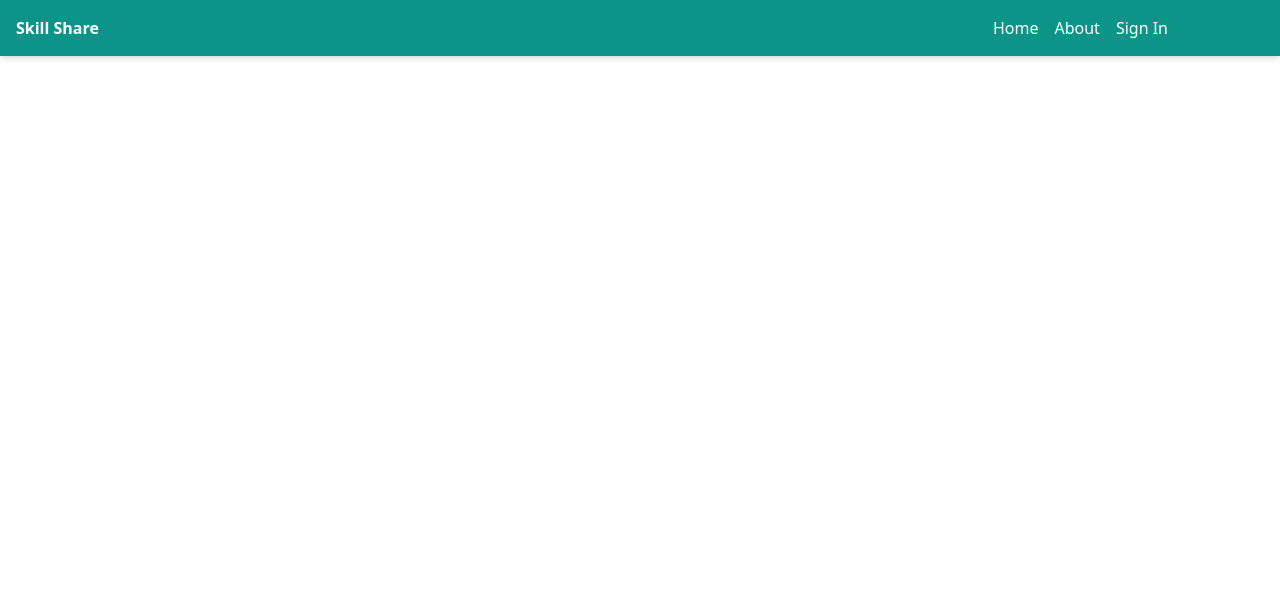
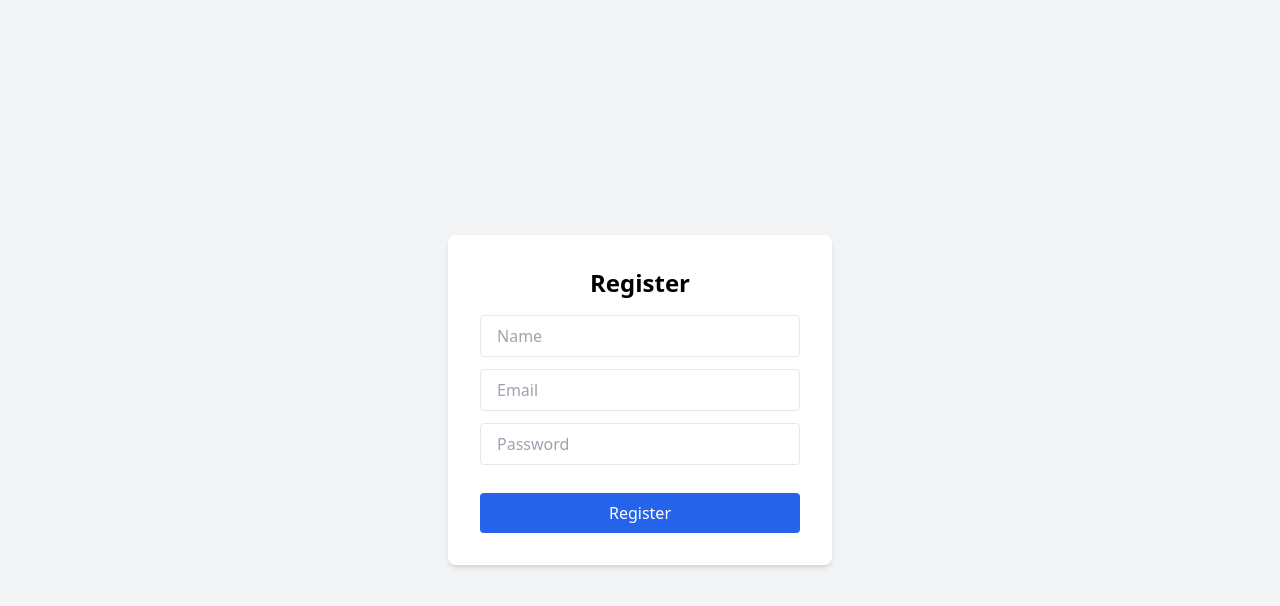
Before and after one commit to ramusiripalli/JobsFinder, a React (Vite) app in the folder client/: page /register in a window 1280 px wide. Shown: the top 606 px of the page. Built offline with nearby package versions, Linux system fonts and the light colour scheme.

Commit message:
Added Pages of Login and Register using Tailwind CSS

```diff
--- a/client/src/App.jsx
+++ b/client/src/App.jsx
@@ -1,25 +1,18 @@
-import {BrowserRouter,Routes,Route } from 'react-router-dom'
-import About from './pages/About.jsx'
-import SignIn from './pages/SignIn.jsx'
-import SignUp from './pages/SignUp.jsx'
-import Profile from './pages/Profile.jsx'
-import Home from './pages/Home.jsx'
-import Header from './components/Header.jsx'
+import { BrowserRouter as Router, Routes, Route } from "react-router-dom";
+import Login from "./pages/Login.jsx";
+import Register from "./pages/Register.jsx";
+// import Dashboard from "./pages/Dashboard"; // upcoming
 
 function App() {
-
   return (
-   <BrowserRouter>
-   <Header />
-   <Routes>
-      <Route path='/' element={<Home />} />
-      <Route path='/about' element={<About/>} />
-      <Route path='/sign-in' element={<SignIn/>} />
-      <Route path='/sign-up' element={<SignUp/>} />
-      <Route path='/profile' element={<Profile/>} />
-   </Routes>
-   </BrowserRouter>
-  )
+    <Router>
+      <Routes>
+        <Route path="/login" element={<Login />} />
+        <Route path="/register" element={<Register />} />
+        {/* <Route path="/dashboard" element={<Dashboard />} /> */}
+      </Routes>
+    </Router>
+  );
 }
 
-export default App
+export default App;
--- a/client/src/index.css
+++ b/client/src/index.css
@@ -1,3 +1,10 @@
 @tailwind base;
 @tailwind components;
 @tailwind utilities;
+
+.input {
+  @apply w-full px-4 py-2 border rounded mb-3 focus:outline-none focus:ring focus:ring-blue-300;
+}
+.btn {
+  @apply bg-blue-600 text-white px-4 py-2 rounded hover:bg-blue-700;
+}
--- a/client/src/pages/About.jsx
+++ /dev/null
@@ -1,9 +0,0 @@
-import React from 'react'
-
-export default function About() {
-  return (
-    <div>
-      About
-    </div>
-  )
-}
--- a/client/src/pages/Home.jsx
+++ /dev/null
@@ -1,9 +0,0 @@
-import React from 'react'
-
-export default function Home() {
-  return (
-    <div>
-      Home
-    </div>
-  )
-}
--- /dev/null
+++ b/client/src/pages/Login.jsx
@@ -0,0 +1,57 @@
+import { useState } from "react";
+import axios from "axios";
+import { useNavigate } from "react-router-dom";
+
+const Login = () => {
+  const [form, setForm] = useState({ email: "", password: "" });
+  const [error, setError] = useState("");
+  const navigate = useNavigate();
+
+  const handleSubmit = async (e) => {
+    e.preventDefault();
+    setError("");
+
+    try {
+      const res = await axios.post("http://localhost:5000/api/auth/login", form);
+      const { token, user } = res.data;
+
+      // Save token to localStorage
+      localStorage.setItem("token", token);
+      localStorage.setItem("user", JSON.stringify(user));
+
+      // Redirect to dashboard or home
+      navigate("/dashboard");
+    } catch (err) {
+      setError(err.response?.data?.msg || "Login failed");
+    }
+  };
+
+  return (
+    <div className="h-screen flex items-center justify-center bg-gray-100">
+      <form onSubmit={handleSubmit} className="bg-white p-8 shadow-md rounded-lg w-full max-w-sm">
+        <h2 className="text-2xl font-bold mb-4 text-center">Login</h2>
+
+        {error && <div className="text-red-500 mb-4">{error}</div>}
+
+        <input
+          className="input"
+          type="email"
+          placeholder="Email"
+          value={form.email}
+          onChange={(e) => setForm({ ...form, email: e.target.value })}
+        />
+        <input
+          className="input"
+          type="password"
+          placeholder="Password"
+          value={form.password}
+          onChange={(e) => setForm({ ...form, password: e.target.value })}
+        />
+
+        <button type="submit" className="btn mt-4 w-full">Login</button>
+      </form>
+    </div>
+  );
+};
+
+export default Login;
--- a/client/src/pages/Profile.jsx
+++ /dev/null
@@ -1,9 +0,0 @@
-import React from 'react'
-
-export default function Profile() {
-  return (
-    <div>
-      Profile
-    </div>
-  )
-}
--- /dev/null
+++ b/client/src/pages/Register.jsx
@@ -0,0 +1,26 @@
+import { useState } from "react";
+import axios from "axios";
+
+const Register = () => {
+  const [form, setForm] = useState({ name: "", email: "", password: "" });
+
+  const handleSubmit = async (e) => {
+    e.preventDefault();
+    const res = await axios.post("http://localhost:5000/api/auth/register", form);
+    alert(res.data.msg);
+  };
+
+  return (
+    <div className="h-screen flex items-center justify-center bg-gray-100">
+      <form onSubmit={handleSubmit} className="bg-white p-8 shadow-md rounded-lg w-full max-w-sm">
+        <h2 className="text-2xl font-bold mb-4 text-center">Register</h2>
+        <input className="input" placeholder="Name" onChange={e => setForm({ ...form, name: e.target.value })} />
+        <input className="input" placeholder="Email" onChange={e => setForm({ ...form, email: e.target.value })} />
+        <input className="input" type="password" placeholder="Password" onChange={e => setForm({ ...form, password: e.target.value })} />
+        <button type="submit" className="btn mt-4 w-full">Register</button>
+      </form>
+    </div>
+  );
+};
+
+export default Register;
--- a/client/src/pages/SignIn.jsx
+++ /dev/null
@@ -1,9 +0,0 @@
-import React from 'react'
-
-export default function SignIn() {
-  return (
-    <div>
-      SignIn
-    </div>
-  )
-}
--- a/client/src/pages/SignUp.jsx
+++ /dev/null
@@ -1,9 +0,0 @@
-import React from 'react'
-
-export default function SignUp() {
-  return (
-    <div>
-      SignUp
-    </div>
-  )
-}
--- a/client/src/redux/store.js
+++ /dev/null
@@ -1,9 +0,0 @@
-// client/src/redux/store.js
-import { configureStore } from '@reduxjs/toolkit';
-import userReducer from './userSlice';
-
-export default configureStore({
-  reducer: {
-    user: userReducer
-  }
-});
```
Also changed, not shown: 2 other files (tests, documents, lock files or other folders).
